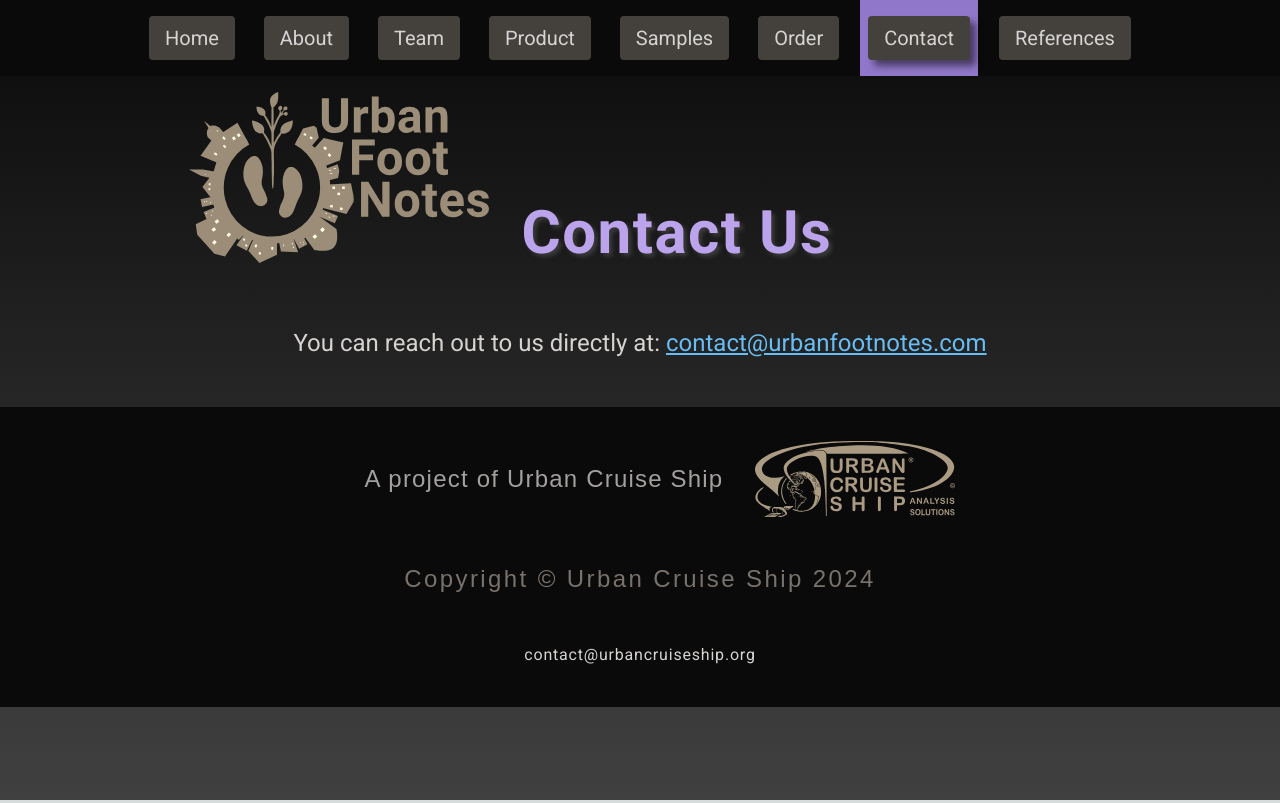
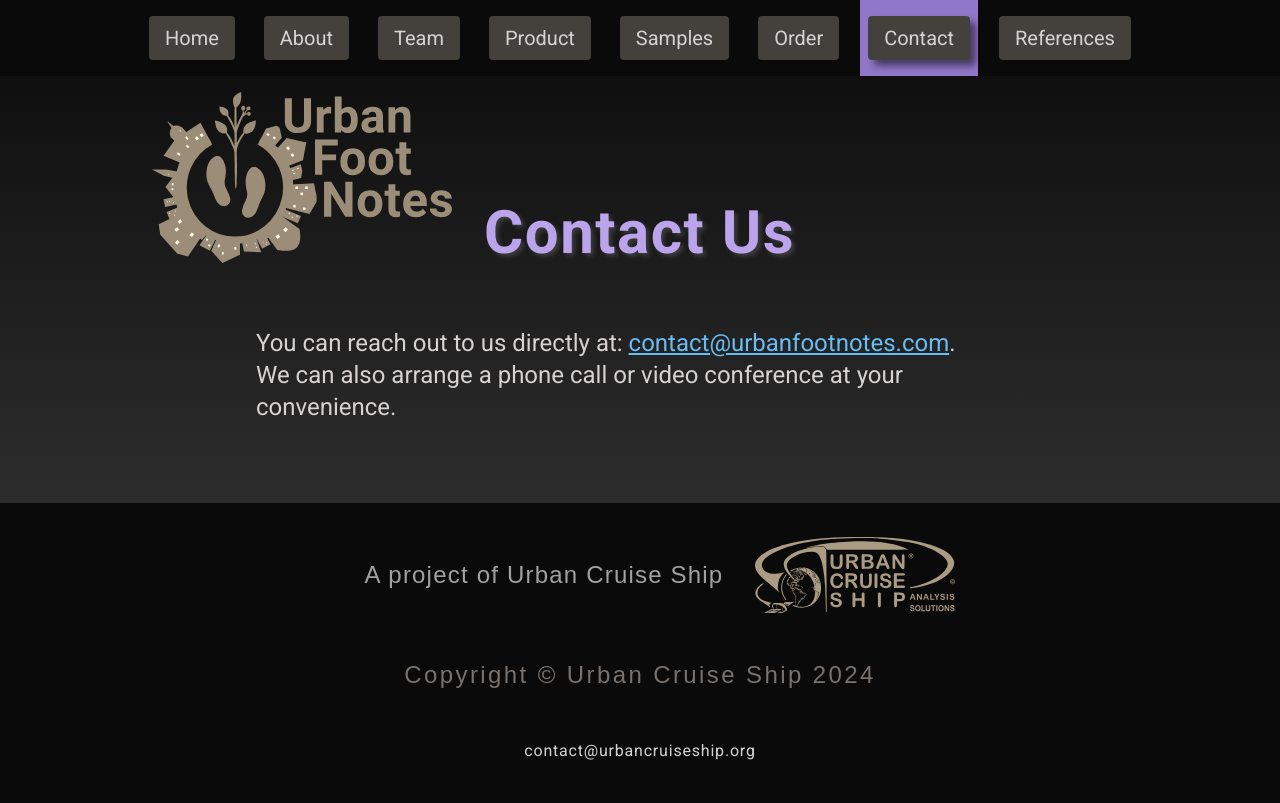
Before and after one commit to Richard-Burd/urban-footnotes-landing, a Next.js app: page /contact in a window 1280 px wide. Built offline with nearby package versions, Linux system fonts and the light colour scheme; a web font is replaced by a local one.

Commit message:
layout adjustments to contact order and sample pages

```diff
--- a/pages/contact.js
+++ b/pages/contact.js
@@ -19,7 +19,9 @@
             You can reach out to us directly at:{" "}
             <Link href="mailto: contact@urbanfootnotes.com">
               contact@urbanfootnotes.com
-            </Link>{" "}
+            </Link>{""}
+            . <p>We can also arrange a phone call or video conference at your
+            convenience.</p>
             <br></br>
           </p>
         </div>
--- a/pages/order.js
+++ b/pages/order.js
@@ -17,7 +17,7 @@
 
   return (
     <div>
-      <div className="mx-auto w-full max-w-screen-xl px-6">
+      <div className="xl:px-24">
         <PageTitle
           topTitle="Ordering Your Report"
           textColor="text-title-text-order"
--- a/pages/samples.js
+++ b/pages/samples.js
@@ -7,7 +7,7 @@
   return (
     <div>
       <div className="">
-        <div className="mx-auto flex w-full max-w-screen-xl justify-center px-4">
+        <div className="xl:px-24">
           <PageTitle
             topTitle={
               <>
```
